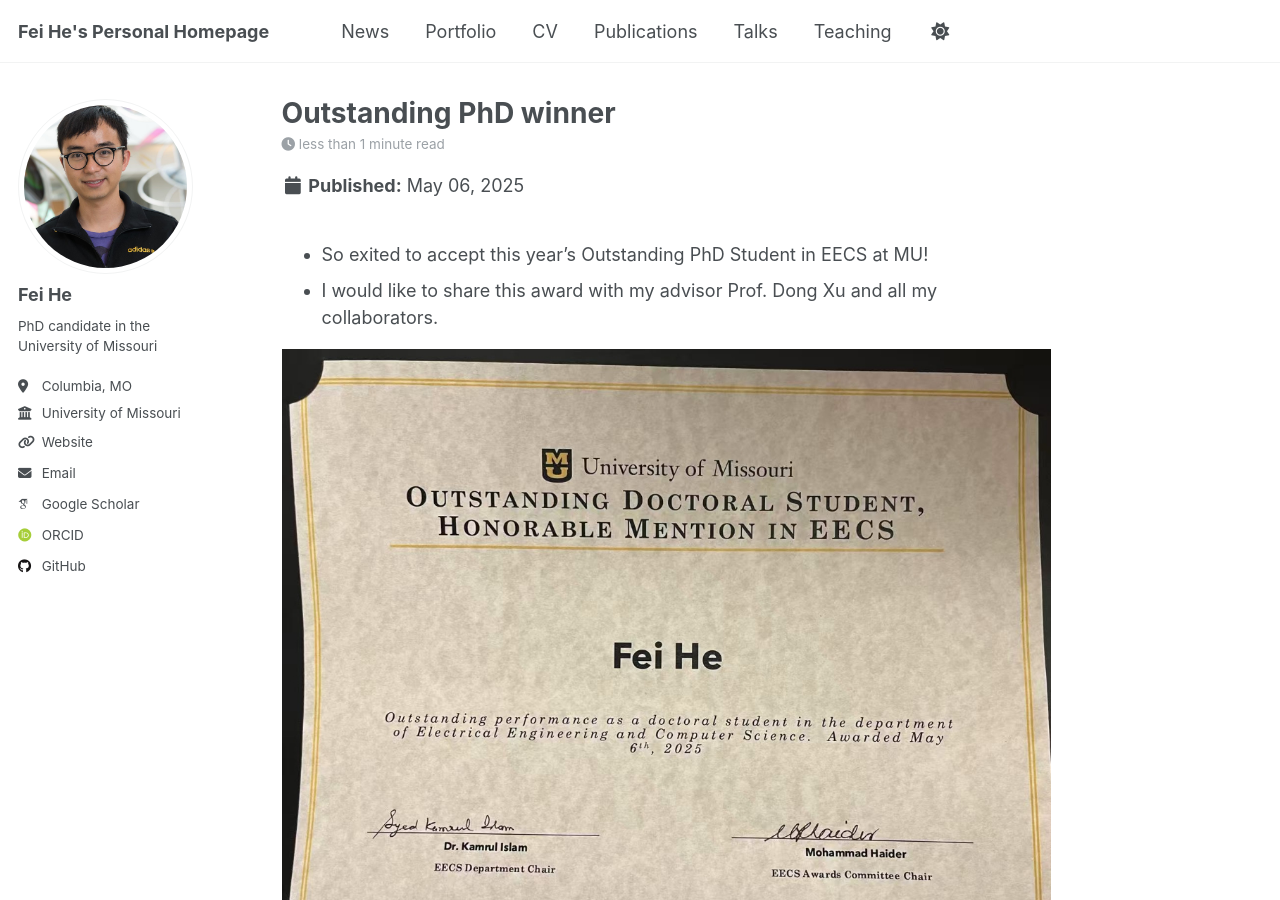
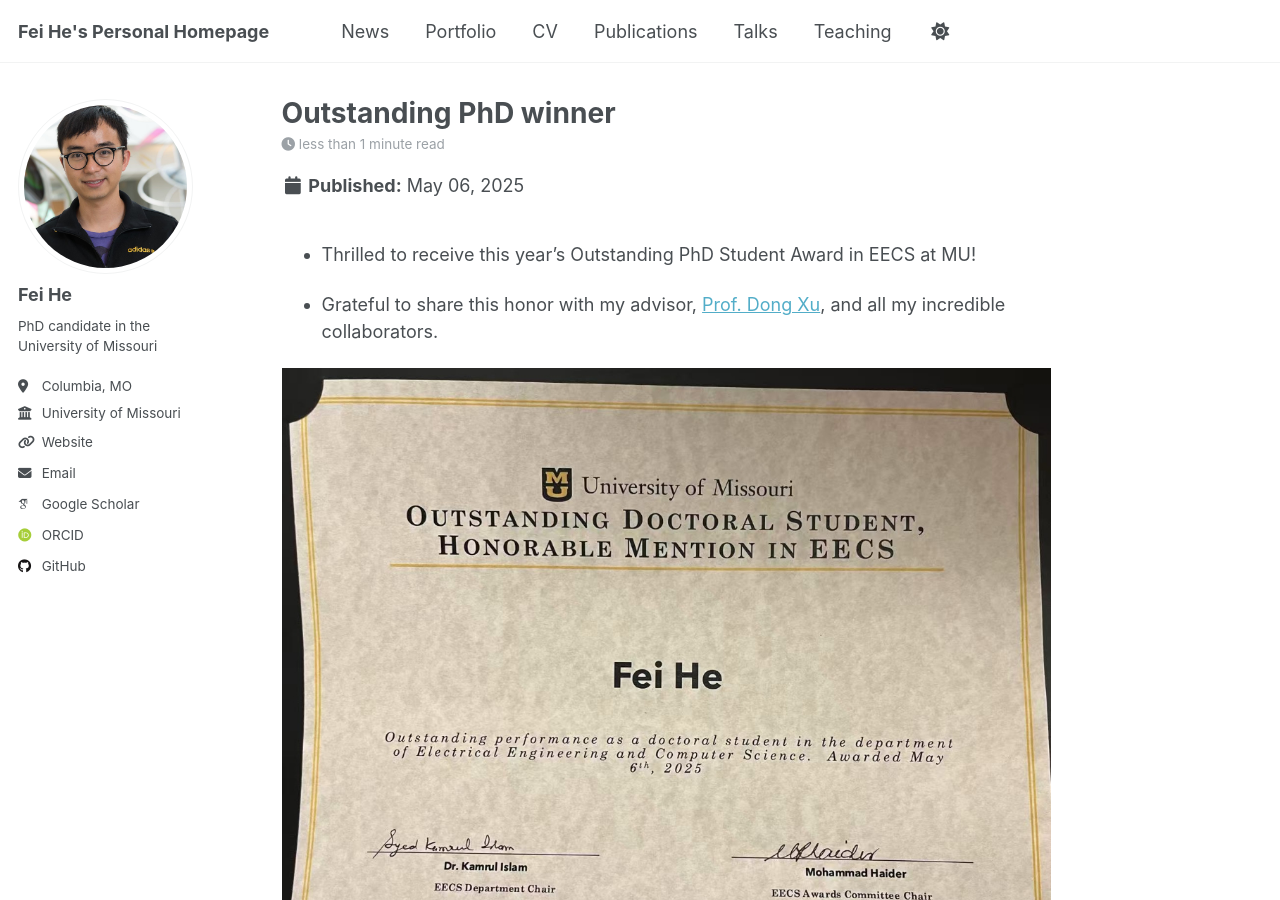
Before and after one commit to coffee19850519/coffee19850519.github.io, a Jekyll site: the page built from _posts/2025-05-06-Outstanding PhD winner.md, in a window 1280 px wide and 900 px high. Built offline with Jekyll 4.4.1, drawn with Linux system fonts in a browser that asks for light colours; some web fonts are replaced.

Commit message:
Update news

```diff
--- a/_posts/2025-05-06-Outstanding PhD winner.md
+++ b/_posts/2025-05-06-Outstanding PhD winner.md
@@ -7,8 +7,9 @@ tags:
   - Outstanding PhD Award
 ---
 
-* So exited to accept this year's Outstanding PhD Student in EECS at MU!
-* I would like to share this award with my advisor Prof. Dong Xu and all my collaborators.
+* Thrilled to receive this year's Outstanding PhD Student Award in EECS at MU!
+
+* Grateful to share this honor with my advisor, [Prof. Dong Xu](https://engineering.missouri.edu/faculty/dong-xu/), and all my incredible collaborators.
 
 
 ![outstanding_phd_award](/images/outstanding_phd_award.jpg)
```
